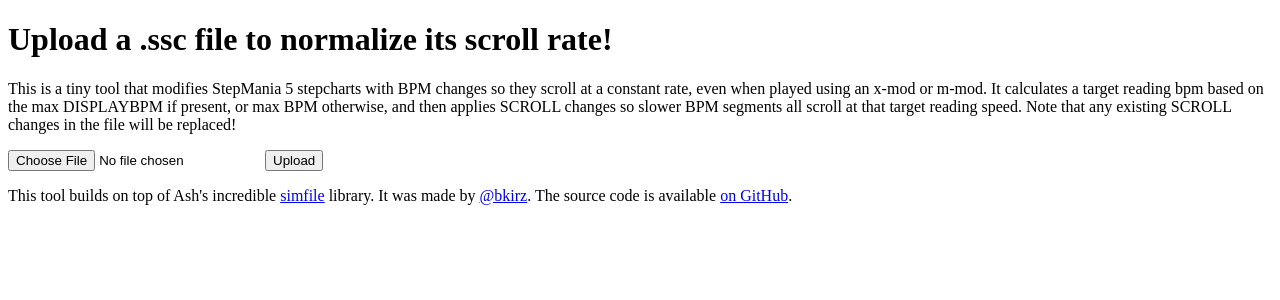
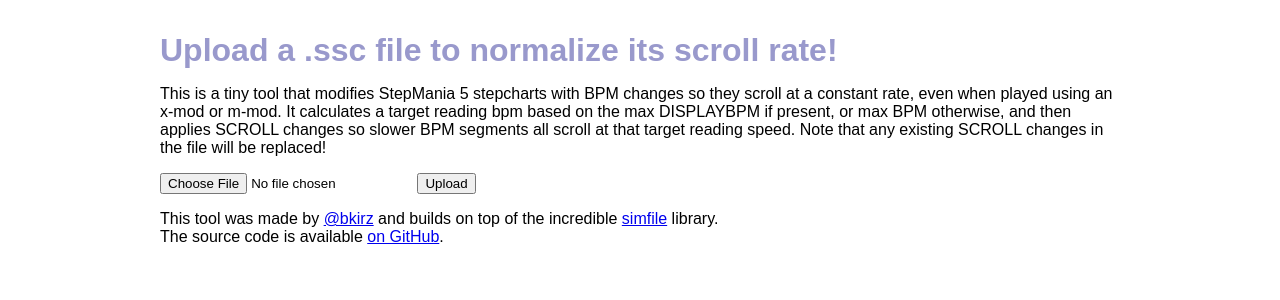
Before and after one commit to bkirz/bermuda-triangle, a Flask app: page / in a window 1280 px wide. Shown: the top 300 px of the page. Run offline with Flask 2, Linux system fonts and the light colour scheme.

Commit message:
CSS and a bit of copy cleanup

```diff
--- /dev/null
+++ b/static/style.css
@@ -0,0 +1,3 @@
+html { font-family: sans-serif; background: white; padding: 1rem; }
+body { max-width: 960px; margin: 10px auto; }
+h1 { color: #99c; margin: 1rem 0; }
--- a/templates/index.html.jinja
+++ b/templates/index.html.jinja
@@ -1,5 +1,6 @@
 <!doctype html>
 <title>Bermuda Triangle</title>
+<link rel="stylesheet" href="{{ url_for('static', filename='style.css') }}">
 <h1>Upload a .ssc file to normalize its scroll rate!</h1>
 
 <p>
@@ -12,6 +13,8 @@ segments all scroll at that target reading speed. Note that any existing SCROLL
   <input type=submit value=Upload>
 </form>
 <p>
-This tool builds on top of Ash's incredible <a href="https://github.com/garcia/simfile">simfile</a> library.
-It was made by <a href="https://mobile.twitter.com/bkirz">@bkirz</a>. The source code is available <a href="https://github.com/bkirz/scroll-normalizer">on GitHub</a>.
+This tool was made by <a href="https://mobile.twitter.com/bkirz">@bkirz</a> and
+builds on top of the incredible <a href="https://github.com/garcia/simfile">simfile</a> library.
+<br/>
+The source code is available <a href="https://github.com/bkirz/scroll-normalizer">on GitHub</a>.
 </p>
```
